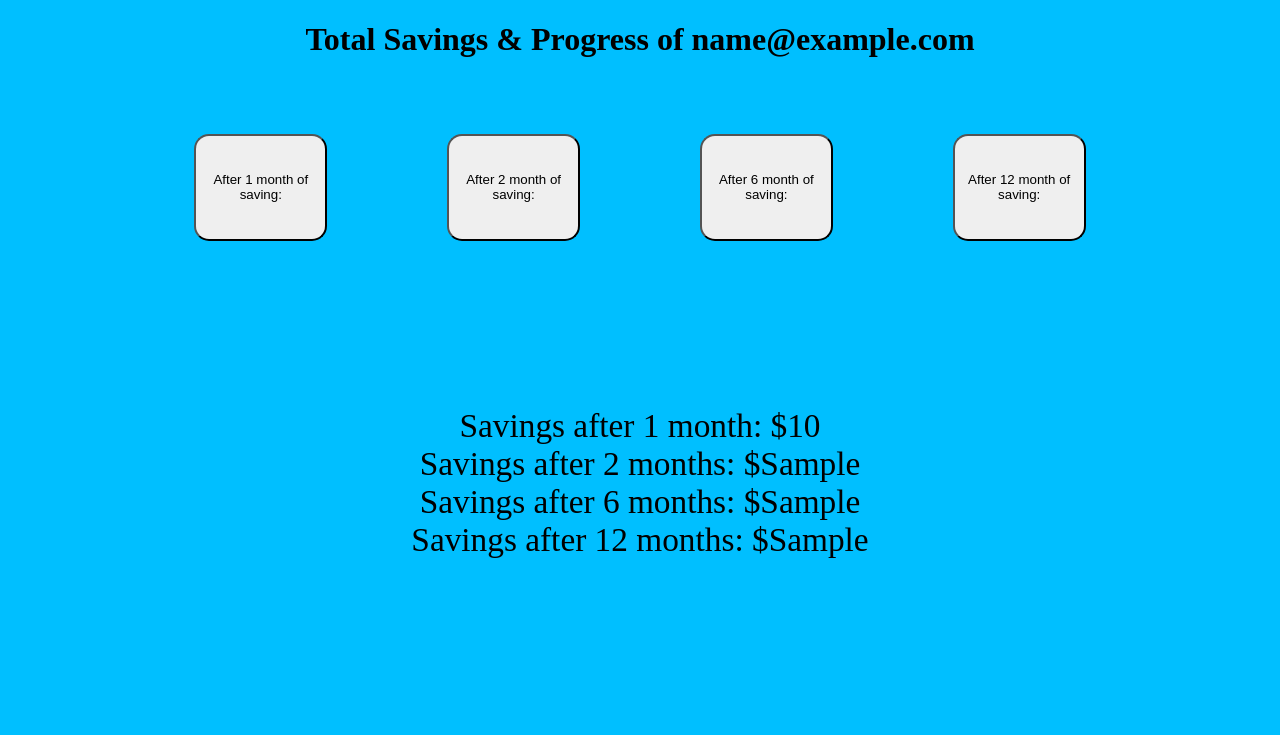
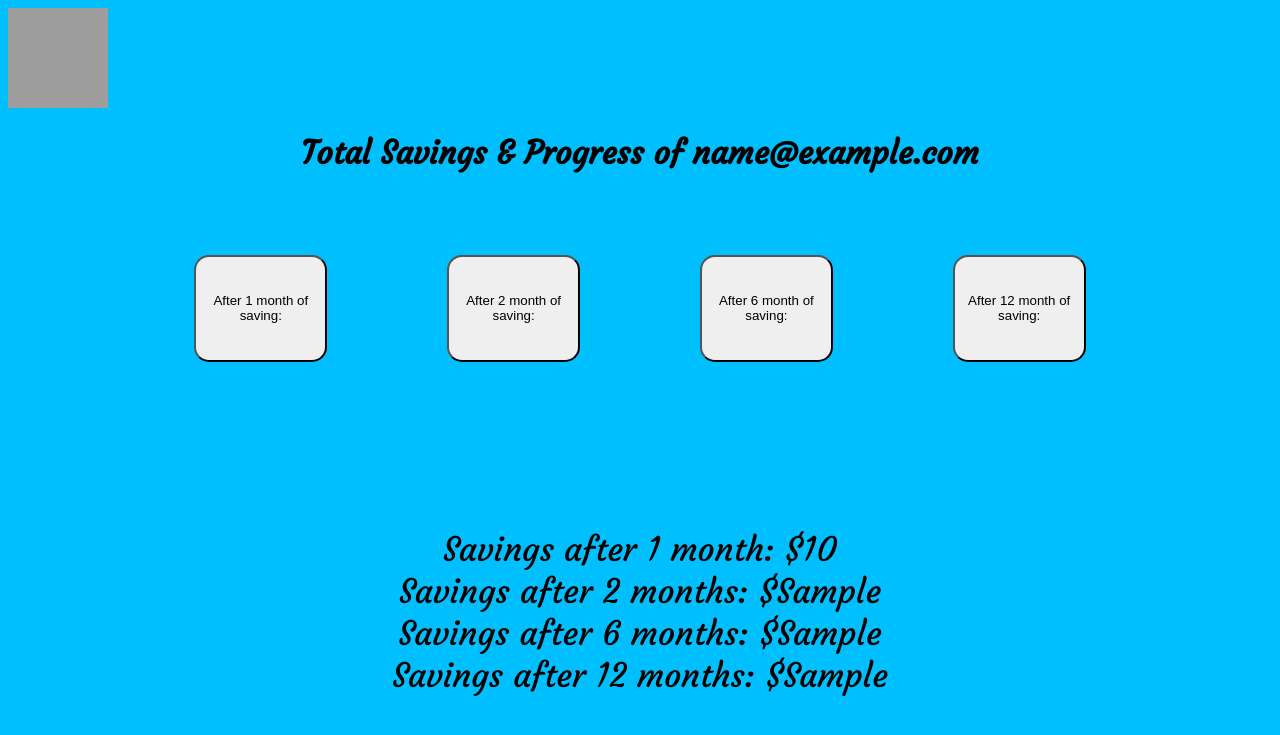
Before and after one commit to KamrynNJ/BudgetBuddy, a Python web app: template templates/bar.html in a window 1280 px wide. Shown: the top 735 px of the page. Run offline with Jinja, Linux system fonts and the light colour scheme; the template is opened without the code that fills it: most values are stand-ins (such as "Sample title", 1, 10 or a date in 2020); grey boxes are pictures that could not be loaded.

Commit message:
css updateds

```diff
--- a/main.py
+++ b/main.py
@@ -267,9 +267,9 @@ class BarPage(webapp2.RequestHandler):
         nameGenerator = {
         'email_address': email_address,
         'saving_info': saving_all[0],
-        'savingM2': saving_all[1],
-        'savingM6': saving_all[2],
-        'savingM12': saving_all[3],
+        'savingM2': savingM2,
+        'savingM6': savingM6,
+        'savingM12': savingM12,
         }
         self.response.write(bar_template.render(nameGenerator))
 
--- a/style/budgetstyle.css
+++ b/style/budgetstyle.css
@@ -45,6 +45,7 @@ body {
 .dropdown {
   position: relative;
   display: inline-block;
+    font-family: 'Courgette', cursive;
 }
 .dropdown:hover .dropdown_content {
   display: block;
--- a/style/expenses_style.css
+++ b/style/expenses_style.css
@@ -1,5 +1,6 @@
 body {
-  background-color: deepskyblue
+  background-color: deepskyblue;
+  font-family: 'Courgette', cursive;
 }
 
 
--- a/templates/add_wishlist.html
+++ b/templates/add_wishlist.html
@@ -5,14 +5,17 @@
   <link rel="stylesheet" href="../style/expenses_style.css">
 </head>
 <body>
+  <link href="https://fonts.googleapis.com/css?family=Courgette&display=swap" rel="stylesheet">
+
   <div class="dropdown">
     <img id="hamburger_icon" src="https://img.icons8.com/carbon-copy/2x/menu.png"
         alt="dropdown_button_image"style="width:100px;height:100px;"/>
     <div class="dropdown_content">
       <a href="/add_wishlist">Add a Wishlist</a>
+      <a href ="/expenses">Add Expenses</a>
       <a href="/budget.html">Budget Page</a>
       <a href="/bar">Goal Bar</a>
-      <a href ="/expenses">Add Expenses</a>
+
     </div>
   </div>
 <h1><center>Wishlist Adder<center></h1>
--- a/templates/bar.html
+++ b/templates/bar.html
@@ -6,6 +6,18 @@
   <script src="../style/bar.js"></script>
 </head>
 <body>
+  <link href="https://fonts.googleapis.com/css?family=Courgette&display=swap" rel="stylesheet">
+
+  <div class="dropdown">
+    <img id="hamburger_icon" src="https://img.icons8.com/carbon-copy/2x/menu.png"
+        alt="dropdown_button_image"style="width:100px;height:100px;"/>
+    <div class="dropdown_content">
+      <a href="/add_wishlist">Add a Wishlist</a>
+      <a href ="/expenses">Add Expenses</a>
+      <a href="/budget.html">Budget Page</a>
+      <a href="/bar">Goal Bar</a>
+    </div>
+  </div>
 
 
   <h1 id="barHeader">Total Savings & Progress of {{email_address}}</h1>
--- a/templates/budget.html
+++ b/templates/budget.html
@@ -11,9 +11,10 @@
         alt="dropdown_button_image"style="width:100px;height:100px;"/>
     <div class="dropdown_content">
       <a href="/add_wishlist">Add a Wishlist</a>
+      <a href ="/expenses">Add Expenses</a>
       <a href="/budget.html">Budget Page</a>
       <a href="/bar">Goal Bar</a>
-      <a href ="/expenses">Add Expenses</a>
+
     </div>
   </div>
 
--- a/templates/budget_confir.html
+++ b/templates/budget_confir.html
@@ -5,6 +5,8 @@
   <link rel="stylesheet" href="../style/expenses_style.css">
 </head>
 <body>
+  <link href="https://fonts.googleapis.com/css?family=Courgette&display=swap" rel="stylesheet">
+
   <h1><center>Budget Buddy</center></h1>
   <h3>Your information has been saved</h3>
 
--- a/templates/expenses.html
+++ b/templates/expenses.html
@@ -5,6 +5,8 @@
   <link rel="stylesheet" href="../style/expenses_style.css">
 </head>
 <body>
+  <link href="https://fonts.googleapis.com/css?family=Courgette&display=swap" rel="stylesheet">
+
 <h1><center>Welcome Back {{email_address}} <center></h1>
 <form method="post" action="/budget_confir.html">
       <h2>Monthly Income <br>$<input id="monthly_income" type="number" name="income_added" placeholder="0.00" step="0.01" value="" ></h2>
--- a/templates/wishlist.html
+++ b/templates/wishlist.html
@@ -12,9 +12,10 @@
         alt="dropdown_button_image"style="width:100px;height:100px;"/>
     <div class="dropdown_content">
       <a href="/add_wishlist">Add a Wishlist</a>
+      <a href ="/expenses">Add Expenses</a>
       <a href="/budget.html">Budget Page</a>
       <a href="/bar">Goal Bar</a>
-      <a href ="/expenses">Add Expenses</a>
+
     </div>
   </div>
 
```
